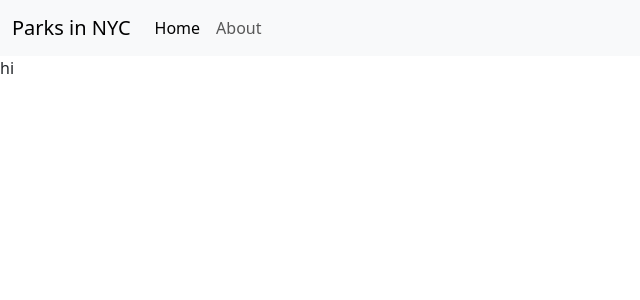
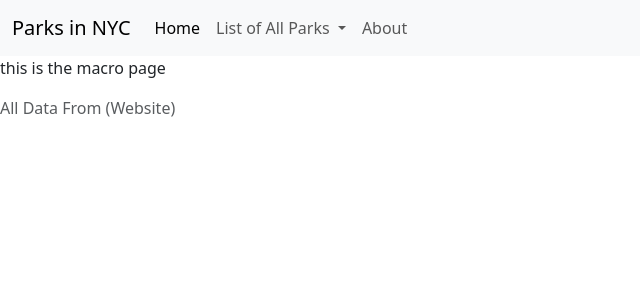
Before and after one commit to Aleciis/Data_Journalism, a Flask app: template templates/macro_page.html in a window 1280 px wide. Shown: the top 300 px of the page, without its empty margins (0-640 px from the left). Run offline with Flask 3, Linux system fonts and the light colour scheme; the template is opened without the code that fills it, so the values that code supplies are empty.

Commit message:
attempted to add dropdown

```diff
--- a/server.py
+++ b/server.py
@@ -10,7 +10,7 @@ app = Flask(__name__, static_url_path='', static_folder='static')
 def index():
     return render_template('about.html')
 
-@app.route('/')
+@app.route('/macro_page')
 def year():
     return render_template('macro_page.html')
 
--- /dev/null
+++ b/templates/footer.html
@@ -0,0 +1,20 @@
+<!DOCTYPE html>
+<html lang="en">
+  <head>
+    <meta charset="UTF-8">
+    <meta name="viewport" content="width=device-width, initial-scale=1.0">
+    <meta http-equiv="X-UA-Compatible" content="ie=edge">
+    <title>HTML 5 Boilerplate</title>
+    <link rel="stylesheet" href="style.css">
+    <link href="https://cdn.jsdelivr.net/npm/bootstrap@5.3.3/dist/css/bootstrap.min.css" rel="stylesheet" integrity="sha384-QWTKZyjpPEjISv5WaRU9OFeRpok6YctnYmDr5pNlyT2bRjXh0JMhjY6hW+ALEwIH" crossorigin="anonymous">
+
+  </head>
+
+  <body>
+    <div class="card-footer text-body-secondary">
+    <p>All Data From (Website)</p>
+    </div>
+
+        <script src="https://cdn.jsdelivr.net/npm/bootstrap@5.3.3/dist/js/bootstrap.bundle.min.js" integrity="sha384-YvpcrYf0tY3lHB60NNkmXc5s9fDVZLESaAA55NDzOxhy9GkcIdslK1eN7N6jIeHz" crossorigin="anonymous"></script>
+  </body>
+</html>
--- a/templates/macro_page.html
+++ b/templates/macro_page.html
@@ -10,7 +10,9 @@
 
   <body>
     {% include 'navbar.html' %}
-    <p>hi</p>
-	<script src="index.js"></script>
+    <p>this is the macro page</p>
+
+    {% include 'footer.html' %}
+
   </body>
 </html>
--- a/templates/navbar.html
+++ b/templates/navbar.html
@@ -4,20 +4,31 @@
     <meta charset="UTF-8">
     <meta name="viewport" content="width=device-width, initial-scale=1.0">
     <meta http-equiv="X-UA-Compatible" content="ie=edge">
-    <link href="https://cdn.jsdelivr.net/npm/bootstrap@5.3.3/dist/css/bootstrap.min.css" rel="stylesheet" integrity="sha384-QWTKZyjpPEjISv5WaRU9OFeRpok6YctnYmDr5pNlyT2bRjXh0JMhjY6hW+ALEwIH" crossorigin="anonymous">
+    <link href="https://cdn.jsdelivr.net/npm/bootstrap@5.3.3/dist/css/bootstrap.min.css">
     <link rel="stylesheet" href="style.css">
   </head>
   <body>
     <nav class="navbar navbar-expand-lg bg-body-tertiary">
         <div class="container-fluid">
-          <a class="navbar-brand" href="#">Parks in NYC</a>
+          <a class="navbar-brand" href="macro_page">Parks in NYC</a>
           <button class="navbar-toggler" type="button" data-bs-toggle="collapse" data-bs-target="#navbarNav" aria-controls="navbarNav" aria-expanded="false" aria-label="Toggle navigation">
             <span class="navbar-toggler-icon"></span>
           </button>
           <div class="collapse navbar-collapse" id="navbarNav">
-            <ul class="navbar-nav">
+            <ul class="navbar-nav me-auto mb-2 mb-lg-0">
               <li class="nav-item">
-                <a class="nav-link active"  href="">Home</a>
+                <a class="nav-link active"  href="macro_page">Home</a>
+              </li>
+              <li class="nav-item dropdown">
+                <a class="nav-link dropdown-toggle" href="#" role="button" data-bs-toggle="dropdown" aria-expanded="false">
+                  List of All Parks
+                </a>
+                <ul class="dropdown-menu">
+                  <li><a class="dropdown-item" href="#">Action</a></li>
+                  <li><a class="dropdown-item" href="#">Another action</a></li>
+                  <li><hr class="dropdown-divider"></li>
+                  <li><a class="dropdown-item" href="#">Something else here</a></li>
+                </ul>
               </li>
               <li class="nav-item">
                 <a class="nav-link" href="about">About</a>
@@ -27,6 +38,10 @@
           </div>
         </div>
       </nav>
-    <script src="https://cdn.jsdelivr.net/npm/bootstrap@5.3.3/dist/js/bootstrap.bundle.min.js" integrity="sha384-YvpcrYf0tY3lHB60NNkmXc5s9fDVZLESaAA55NDzOxhy9GkcIdslK1eN7N6jIeHz" crossorigin="anonymous"></script>
-  </body>
+
+
+
+
+      <script src="https://cdn.jsdelivr.net/npm/bootstrap@5.3.3/dist/js/bootstrap.bundle.min.js"></script>
+    </body>
 </html>
```
Also changed, not shown: templates/micro_page.html (+17 -0 lines).
